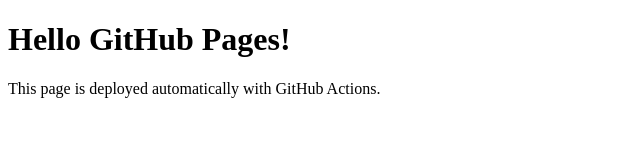
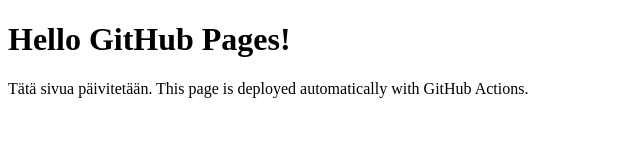
Before and after one commit to EKaskilahti/PublicElinaK_Viikko2, a plain HTML site: page Index.html in a window 1280 px wide. Shown: the whole page, without its empty margins (0-640 px from the left). Drawn offline with Linux system fonts and the light colour scheme.

Commit message:
Index.html

```diff
--- a/Index.html
+++ b/Index.html
@@ -7,7 +7,7 @@
 <body>
   <main>
     <h1>Hello GitHub Pages!</h1>
-    <p>This page is deployed automatically with GitHub Actions.</p>
+    <p>Tätä sivua päivitetään. This page is deployed automatically with GitHub Actions.</p>
   </main>
 </body>
 </html>
```
